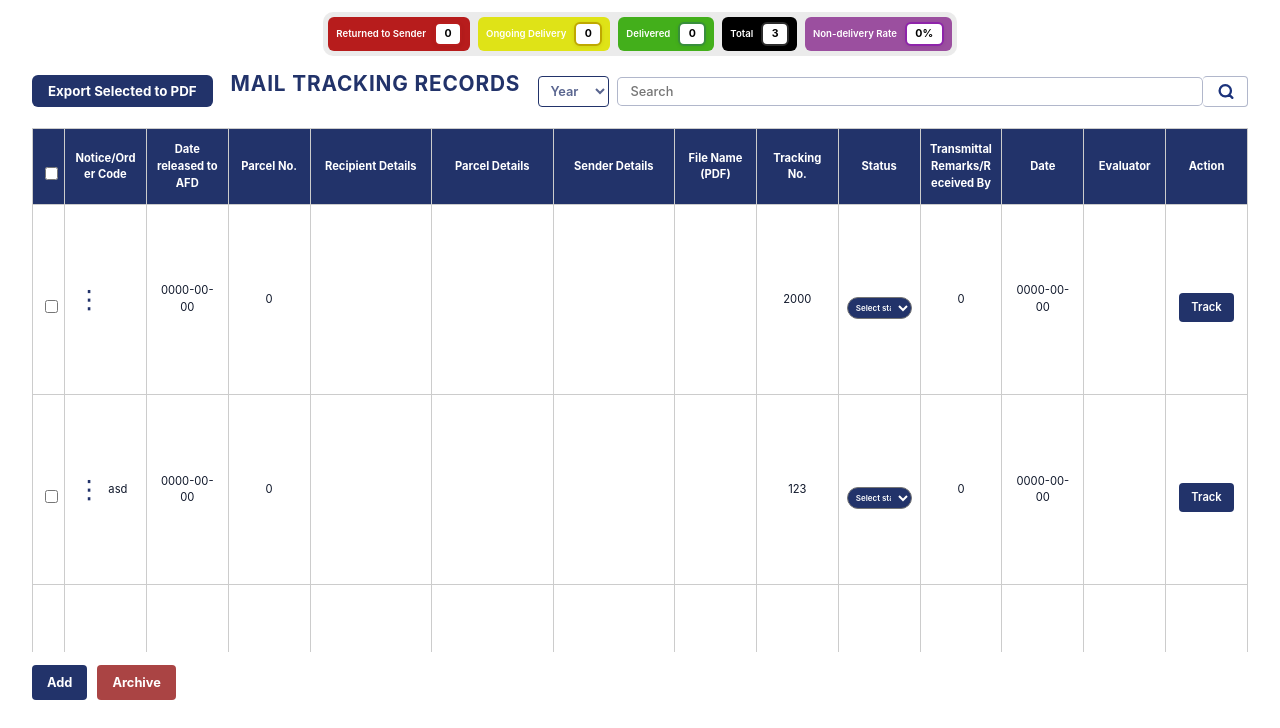
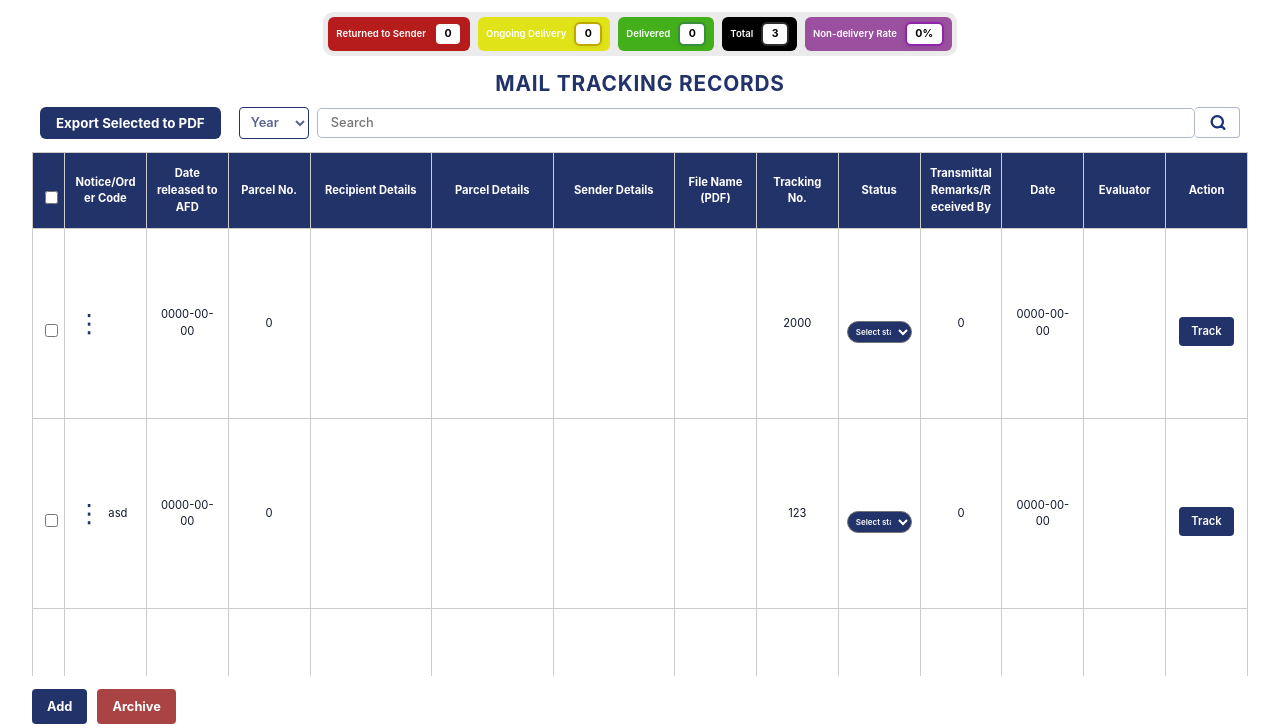
Before and after one commit to joshuasalcedo899-cmyk/DHSUD, a PHP site: page /pages/Home_Page.php in a window 1280 px wide. Shown: the part 474-1202 px from the top of the page. Before the commit the page ends 1174 px from the top, so only its background shows below. Run offline with PHP 8.4, Linux system fonts and the light colour scheme; a user stored in the database is signed in; data comes from the database, SQL or seed files in the repository.

Commit message:
# Please enter the commit message for your changes. Lines starting # with '#' will be ignored, and an empty message aborts the commit. # # On branch main # Your branch is up to date with 'origin/main'. # # Changes to be committed: #	modified:   pages/Admin_LogIn.php #	modified:   pages/Home_Page.php #

```diff
--- a/pages/Home_Page.php
+++ b/pages/Home_Page.php
@@ -263,7 +263,7 @@ $ndrPercent = ($totalCount > 0) ? round((($rts + $ogd )/ $totalCount) * 100, 1)
 <body class="admin-home-bg">
     <div class="admin-home-header">
     <div class="welcome-block">
-        <div style="font-size:1.2em;font-weight:600;color:#22336A;margin-bottom:2px;">Welcome, Admin!</div>
+        <div style="font-size:1.2em;font-weight:600;color:#22336A;margin-top:29px;margin-bottom:2px;">Welcome, Admin!</div>
         <a href="logout.php" style="display:block;text-decoration:none;font-weight:600;color:#726868;font-size:1em;margin-bottom:-160px;">Logout</a>
     </div>
         <img src="../assets/Admin_HomePage_New.svg" alt="Admin Home Header" class="admin-home-header-img">
@@ -386,12 +386,13 @@ $ndrPercent = ($totalCount > 0) ? round((($rts + $ogd )/ $totalCount) * 100, 1)
         </div>
         </div>
     <div class="admin-table-container">
-        <div style="display: flex; align-items: center; gap: 18px; margin-bottom: 10px;">
+        <div style="display: flex; flex-direction: column; align-items: center; margin-bottom: 10px;">
+            <div class="table-title" style="font-size:1.3em;font-weight:700;color:#22336A;margin-bottom:8px;text-align:center;">MAIL TRACKING RECORDS</div>
+            <div style="display: flex; align-items: center; width:100%; max-width:1200px; gap:18px;">
                 <button onclick="exportSelectedToPDF()"
                     style="background:#22336A;color:white;padding:8px 16px;border:none;border-radius:6px;font-weight:bold;cursor:pointer;">
                     Export Selected to PDF
                 </button>
-            <div class="table-title">MAIL TRACKING RECORDS</div>
                 <div class="table-search-bar" style="flex:1; display:flex; align-items:center;">
                     <div class="table-sort-bar">
                         <select id="tableSortYear" class="table-sort-select" required style="min-width:70px;" aria-label="Year">
@@ -418,6 +419,7 @@ $ndrPercent = ($totalCount > 0) ? round((($rts + $ogd )/ $totalCount) * 100, 1)
                     <button class="table-search-btn" id="tableSearchBtn" title="Search">
                         <img src="../assets/Search Icon.svg" alt="Search" class="table-search-icon">
                     </button>
+                </div>
             </div>
         </div>
         <div class="table-scroll-area">
```
Also changed, not shown: pages/Admin_LogIn.php (+2 -5 lines). Lines whose indentation alone changed are shown as unchanged.
